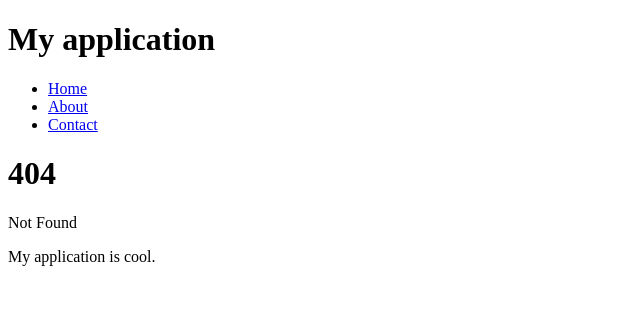
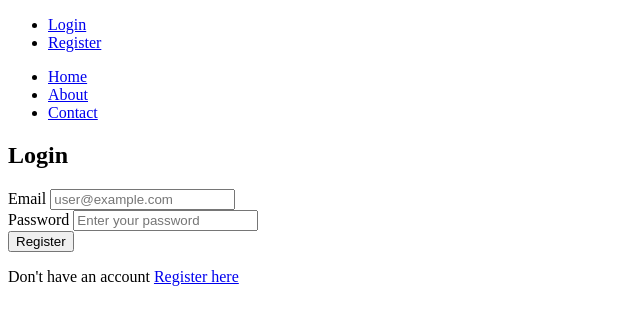
Before and after one commit to testu88/wsd_aalto, a SvelteKit app in the folder walking-skeleton/client/: page /auth/login in a window 1280 px wide. Before the commit this address had no page. Shown: the top 324 px of the page, without its empty margins (0-640 px from the left). Built offline with nearby package versions, Linux system fonts and the light colour scheme; no server answers.

Commit message:
Add login and register form

```diff
--- /dev/null
+++ b/walking-skeleton/client/src/lib/apis/authApi.js
@@ -0,0 +1,24 @@
+import { PUBLIC_API_URL } from "$env/static/public";
+
+
+const login = async (credentials) => {
+    const result =  await fetch(`${PUBLIC_API_URL}/api/auth/login`, {
+        method: "POST",
+        headers: {"Content-Type":"application/json", },
+        body: JSON.stringify(credentials),
+    });
+    console.log("api result:", result);
+    return result;
+};
+
+const register = async (user) => {
+    const result =  await fetch(`${PUBLIC_API_URL}/api/auth/register`, {
+        method: "POST",
+        headers: { "Content-Type":"application/json", },
+        body: JSON.stringify(user),
+    });
+    console.log("api result register:", result);
+    return result;
+};
+
+export { login, register };
--- /dev/null
+++ b/walking-skeleton/client/src/lib/states/authState.svelte.js
@@ -0,0 +1,70 @@
+import { browser } from "$app/environment";
+import * as authApi from "$lib/apis/authApi.js";
+
+
+const USER_KEY = "user";
+const TOKEN_KEY = "token";
+
+let user = $state(null);
+let token = $state(null);
+
+if (browser) {
+    const storedUser = localStorage.getItem(USER_KEY);
+    const storedToken = localStorage.getItem(TOKEN_KEY);
+
+    if (storedUser){
+        user = JSON.parse(storedUser);
+    };
+    if (storedToken){
+        token = JSON.parse(storedToken);
+    };
+};
+
+const useAuthState = () => {
+    return {
+        get user() {
+            return user;
+        },
+        get token() {
+            return token;
+        },
+        login: async (email, password) => {
+            console.log("authstate email, password:", email, password);
+            const response = await authApi.login({email, password});
+            console.log("login authstate response:", response);
+            if (!response.ok) {
+                const errorData = await response.json();
+                throw new Error(errorData.error || "Login failed");
+            }
+            const receivedInfo = await response.json();
+            console.log("authstate login:", receivedInfo);
+            user = receivedInfo.user;
+            token = receivedInfo.token;
+
+            localStorage.setItem("user", JSON.stringify(receivedInfo.user));
+            localStorage.setItem("token", receivedInfo.token);
+
+            return receivedInfo;
+        },
+        register: async (email, password) => {
+            const response = await authApi.register({email, password});
+            console.log("register authstate response:", response);
+            if  (!response.ok) {
+                const errorData = await response.json();
+                throw new Error(errorData.error || "Register failed");
+            }
+            const receivedInfo = await response.json();
+
+            return receivedInfo;
+        },
+        logout: () => {
+            user = null;
+            token = null;
+
+            localStorage.removeItem("user");
+            localStorage.removeItem("token");
+        },
+    };
+};
+
+export { useAuthState };
--- a/walking-skeleton/client/src/routes/+layout.svelte
+++ b/walking-skeleton/client/src/routes/+layout.svelte
@@ -1,7 +1,8 @@
 <script>
 	import favicon from '$lib/assets/favicon.svg';
-
+	import { useAuthState } from "$lib/states/authState.svelte.js";
 	let { children } = $props();
+	const authState = useAuthState();
 </script>
 
 <svelte:head>
@@ -10,7 +11,17 @@
 </svelte:head>
 
 <header>
-	<h1>My application</h1>
+	{#if authState.user}
+	<div>
+		<span>Hello, {authState.user.email}!</span>
+		<button onclick={() => authState.logout()}>Logout</button>
+	</div>
+	{:else}
+	<ul>
+		<li><a href="/auth/login">Login</a></li>
+		<li><a href="/auth/register">Register</a></li>
+	</ul>
+	{/if}
 </header>
 
 <nav>
@@ -22,10 +33,6 @@
 </nav>
 
 
-<div>
+<main>
 {@render children()}
-</div>
-
-<footer>
-	<p>My application is cool.</p>
-</footer>
+</main>
--- /dev/null
+++ b/walking-skeleton/client/src/routes/auth/[action]/+page.js
@@ -0,0 +1,8 @@
+import { error } from "@sveltejs/kit";
+
+export const load = ({params}) => {
+    if (params.action !== "login" && params.action !== "register"){
+        throw error(404, "Page not found.");
+    }
+    return params;
+};
--- /dev/null
+++ b/walking-skeleton/client/src/routes/auth/[action]/+page.svelte
@@ -0,0 +1,75 @@
+<script>
+    import { goto } from "$app/navigation";
+    import { page } from "$app/state";
+    import { useAuthState } from "$lib/states/authState.svelte.js";
+
+    let message = $state("");
+    let errorMessage = $state("");
+    let isLoading = $state(false);
+
+    const authState = useAuthState();
+
+    const handleForm = async (e) => {
+        e.preventDefault();
+        errorMessage = "";
+        message = "";
+        isLoading = true;
+
+        const formData = new FormData(e.target);
+        const { email, password } = Object.fromEntries(formData);
+
+        try {
+            if (page.params.action === "login"){
+                await authState.login(email, password);
+                message = "Login successful! Redirecting...";
+                setTimeout(() => goto("/"), 1000);
+            } else {
+                await authState.register(email, password);
+                message = "Registration successful! You can now log in.";
+                setTimeout(() => goto("/auth/login"), 2000);
+            }
+        } catch (error) {
+            errorMessage = error.message;
+        } finally {
+            isLoading = false;
+        }
+        e.target.reset();
+    };
+</script>
+
+<h2>{page.params.action === "login"? "Login" : "Register"}</h2>
+
+{#if message}
+<div>
+    <p>{message}</p>
+</div>
+{/if}
+
+{#if errorMessage}
+<div>
+    <p>{errorMessage}</p>
+</div>
+{/if}
+
+
+<form onsubmit={handleForm}>
+    <label>
+        <span>Email</span>
+        <input id="email" name="email" type="email" placeholder="user@example.com" required />
+    </label>
+    <br />
+    <label>
+        <span>Password</span>
+        <input id="password" name="password" type="password" placeholder="Enter your password" required />
+    </label>
+    <br />
+    <button type="submit" disabled={isLoading}>
+        {isLoading ? "Please wait..." : page.params.login ? "Login" : "Register"}
+    </button>
+</form>
+
+{#if page.params.action === "login"}
+<p>Don't have an account <a href="/auth/register">Register here</a></p>
+{:else}
+<p>Already have an account <a href="/auth/login">Login here</a></p>
+{/if}
```
Also changed, not shown: walking-skeleton/client/src/routes/+page.svelte (+3 -5 lines), 2 other files (tests, documents, lock files or other folders).
